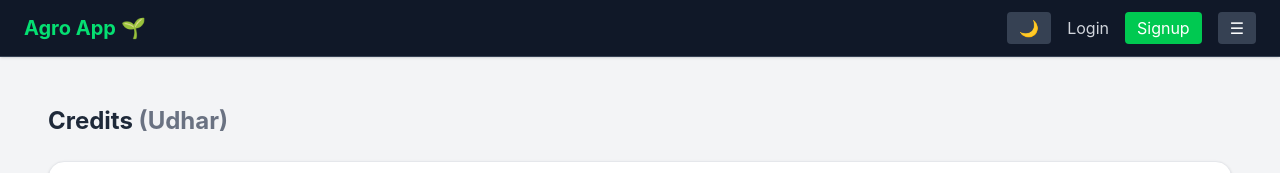
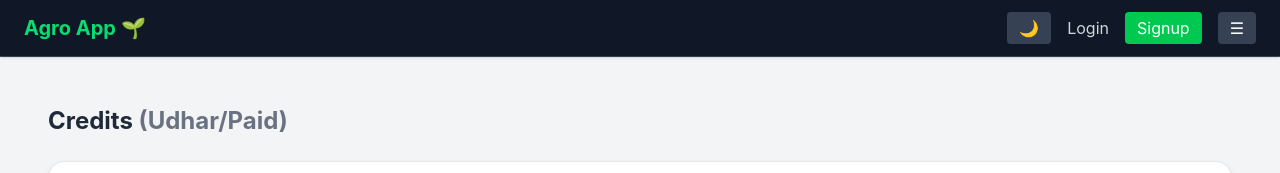
Before and after one commit to Alok-Verma45/agro-app, a React (Vite) app in the folder agro-app-client/: page /credits in a window 1280 px wide. Shown: the top 173 px of the page. Built offline with nearby package versions, Linux system fonts and the light colour scheme; no server answers.

Commit message:
Update frontend credits page

```diff
--- a/agro-app-client/src/pages/Credits.jsx
+++ b/agro-app-client/src/pages/Credits.jsx
@@ -84,7 +84,7 @@ function Credits() {
       {/* Heading */}
       <h1 className="text-2xl font-bold mb-6
         text-gray-800 dark:text-white">
-        Credits <span className="text-gray-500">(Udhar)</span>
+        Credits <span className="text-gray-500">(Udhar/Paid)</span>
       </h1>
 
       {/* FORM */}
```
